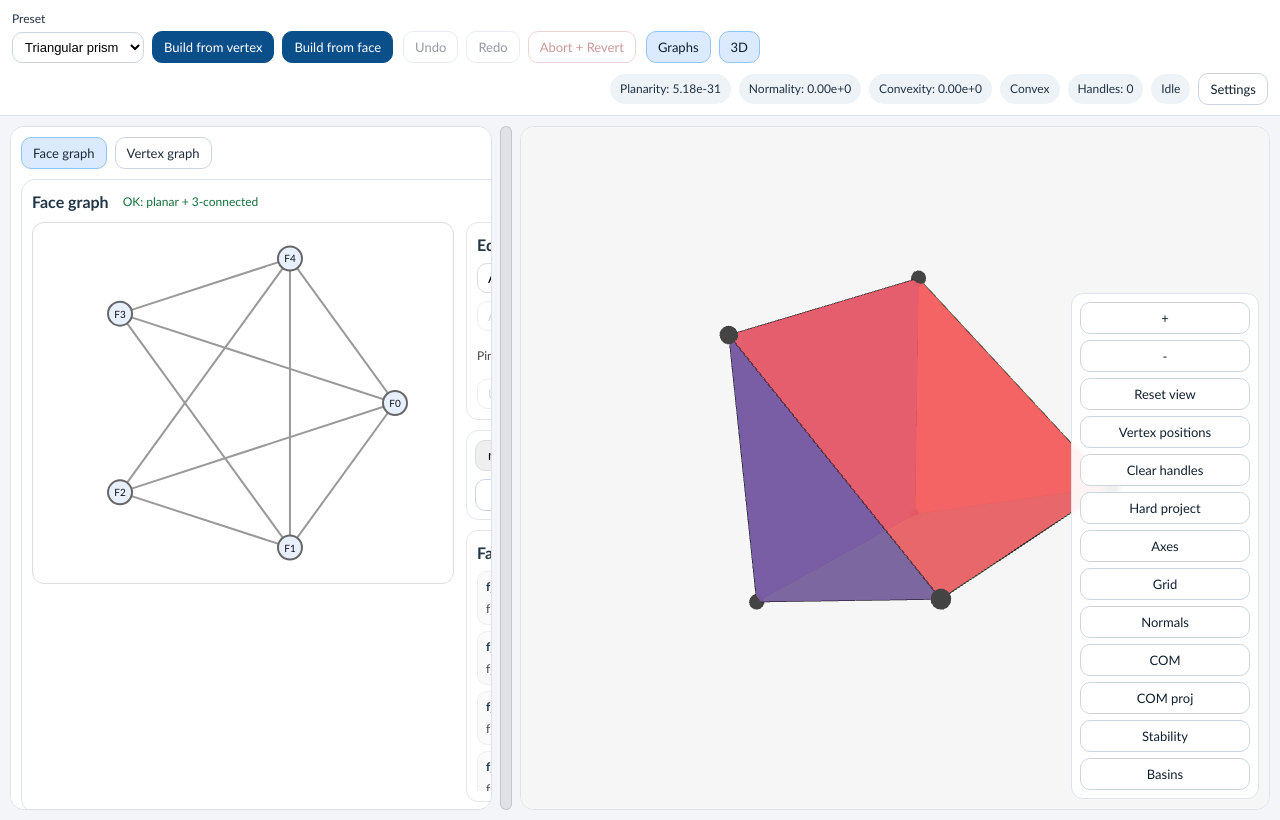
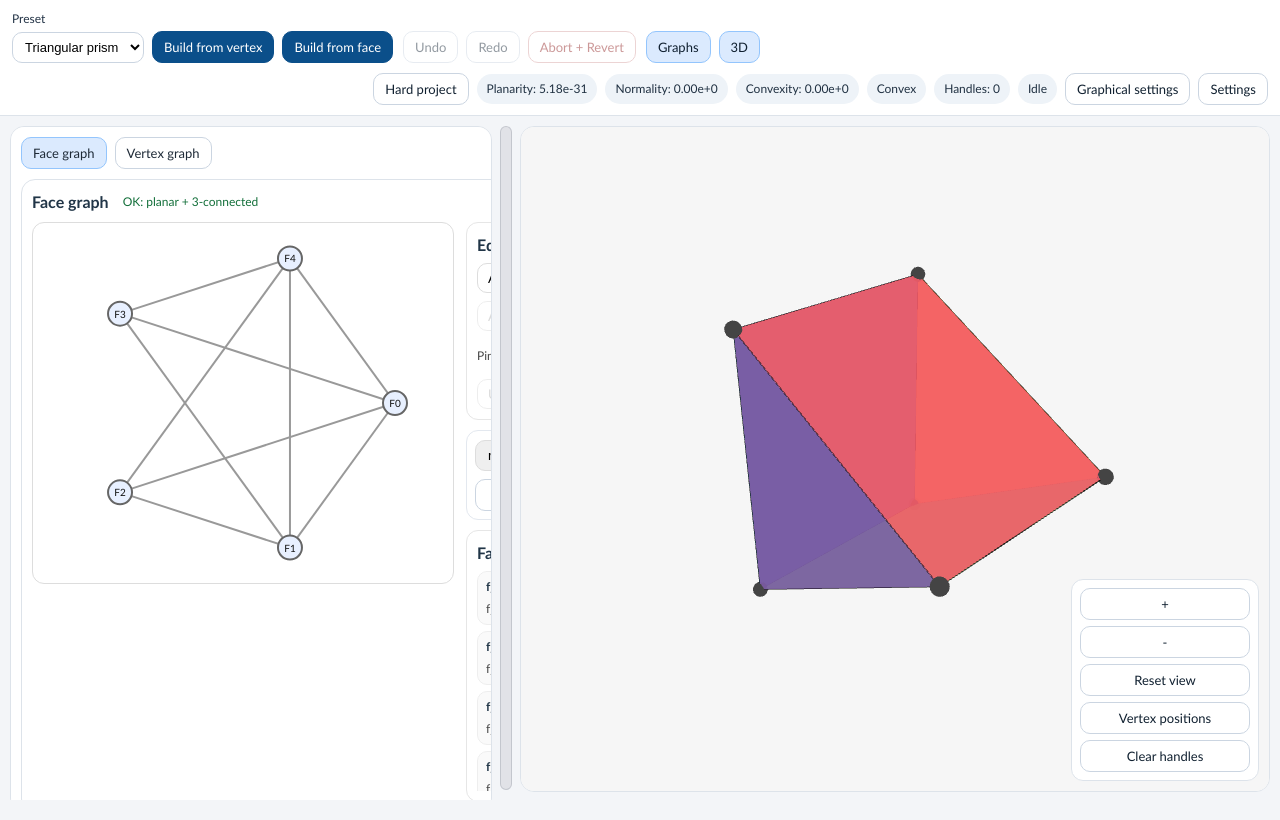
Before and after one commit to VarunVejalla/polyhedron-topology, a React (Vite) app: page / in a window 1280 px wide. Built offline with nearby package versions, Linux system fonts and the light colour scheme.

Commit message:
fixing sizes of panels

```diff
--- a/src/App.css
+++ b/src/App.css
@@ -1,9 +1,11 @@
 .appRoot,
 .App {
-  height: 100vh;
-  display: grid;
-  grid-template-rows: auto auto minmax(0, 1fr);
+  min-height: 100vh;
+  height: 100dvh;
+  display: flex;
+  flex-direction: column;
   background: #f3f5f8;
+  overflow: hidden;
 }
 
 .toolbar {
@@ -143,22 +145,38 @@
   margin-top: 8px;
 }
 
+.settingsSectionTitle {
+  font-size: 13px;
+  color: #243447;
+  font-weight: 700;
+}
+
 .settingsGrid {
   display: grid;
   grid-template-columns: repeat(auto-fill, minmax(170px, 1fr));
   gap: 10px;
 }
 
+.settingsButtonGrid {
+  display: grid;
+  grid-template-columns: repeat(auto-fill, minmax(150px, 1fr));
+  gap: 8px;
+  margin-top: 8px;
+}
+
 .mainRow {
   display: flex;
+  flex: 1 1 auto;
   min-height: 0;
   height: 100%;
   padding: 10px;
   gap: 0;
   align-items: stretch;
+  box-sizing: border-box;
 }
 
 .leftPane {
+  height: 100%;
   overflow: auto;
   background: #fff;
   border: 1px solid #dde3ea;
@@ -168,6 +186,7 @@
 
 .rightPane {
   flex: 1;
+  height: 100%;
   min-width: 280px;
   min-height: 0;
   background: #fff;
--- a/src/App.tsx
+++ b/src/App.tsx
@@ -23,9 +23,7 @@ export default function App() {
   const [isConvexNow, setIsConvexNow] = useState(true);
   const [handleCount, setHandleCount] = useState(0);
   const [isComputing, setIsComputing] = useState(false);
-  const [threeOnlyHeight, setThreeOnlyHeight] = useState<number | null>(null);
   const prismRef = useRef<PrismEditorHandle | null>(null);
-  const mainRowRef = useRef<HTMLDivElement | null>(null);
 
   const undo = () => dispatch({ type: "UNDO" });
   const redo = () => dispatch({ type: "REDO" });
@@ -67,23 +65,6 @@ export default function App() {
     window.addEventListener("resize", clampLeftPane);
     return () => window.removeEventListener("resize", clampLeftPane);
   }, [doc.ui.showGraphs, doc.ui.show3D, doc.ui.leftWidth]);
-
-  useEffect(() => {
-    const updateThreeOnlyHeight = () => {
-      const node = mainRowRef.current;
-      if (!node) return;
-      if (!(doc.ui.show3D && !doc.ui.showGraphs)) {
-        setThreeOnlyHeight(null);
-        return;
-      }
-      const top = node.getBoundingClientRect().top;
-      const h = Math.max(320, window.innerHeight - top - 10);
-      setThreeOnlyHeight(h);
-    };
-    updateThreeOnlyHeight();
-    window.addEventListener("resize", updateThreeOnlyHeight);
-    return () => window.removeEventListener("resize", updateThreeOnlyHeight);
-  }, [doc.ui.show3D, doc.ui.showGraphs, doc.ui.showAdvancedSettings]);
 
   useEffect(() => {
     const onKey = (e: KeyboardEvent) => {
@@ -201,12 +182,22 @@ export default function App() {
         </div>
 
         <div className="toolbarSection toolbarSectionRight">
+          <button className="uiButton" onClick={() => prismRef.current?.hardProject()} disabled={isComputing}>
+            Hard project
+          </button>
           <div className="statusPill">Planarity: {planarity.toExponential(2)}</div>
           <div className="statusPill">Normality: {unitNormality.toExponential(2)}</div>
           <div className="statusPill">Convexity: {convexityViolation.toExponential(2)}</div>
           <div className={`statusPill ${isConvexNow ? "" : "statusBusy"}`}>{isConvexNow ? "Convex" : "Non-convex"}</div>
           <div className="statusPill">Handles: {handleCount}</div>
           <div className={`statusPill ${isComputing ? "statusBusy" : ""}`}>{isComputing ? "Running" : "Idle"}</div>
+          <button
+            className="uiButton"
+            onClick={() => dispatch({ type: "SET_UI", patch: { showGraphicalSettings: !doc.ui.showGraphicalSettings } })}
+            aria-expanded={doc.ui.showGraphicalSettings}
+          >
+            {doc.ui.showGraphicalSettings ? "Hide graphical" : "Graphical settings"}
+          </button>
           <button
             className="uiButton"
             onClick={() => dispatch({ type: "SET_UI", patch: { showAdvancedSettings: !doc.ui.showAdvancedSettings } })}
@@ -226,7 +217,41 @@ export default function App() {
         />
       )}
 
-      <div className="mainRow" ref={mainRowRef}>
+      {doc.ui.showGraphicalSettings && (
+        <div className="settingsPanel">
+          <div className="settingsDropdown">
+            <div className="settingsSectionTitle">Graphical settings</div>
+            <div className="settingsButtonGrid">
+              <button className={`uiButton ${doc.ui.showVertexPositions ? "uiButtonActive" : ""}`} onClick={() => toggleViewFlag("showVertexPositions")} disabled={isComputing}>
+                Vertex positions
+              </button>
+              <button className={`uiButton ${doc.ui.showAxes ? "uiButtonActive" : ""}`} onClick={() => toggleViewFlag("showAxes")} disabled={isComputing}>
+                Axes
+              </button>
+              <button className={`uiButton ${doc.ui.showGrid ? "uiButtonActive" : ""}`} onClick={() => toggleViewFlag("showGrid")} disabled={isComputing}>
+                Grid
+              </button>
+              <button className={`uiButton ${doc.ui.showNormals ? "uiButtonActive" : ""}`} onClick={() => toggleViewFlag("showNormals")} disabled={isComputing}>
+                Normals
+              </button>
+              <button className={`uiButton ${doc.ui.showCom ? "uiButtonActive" : ""}`} onClick={() => toggleViewFlag("showCom")} disabled={isComputing}>
+                COM
+              </button>
+              <button className={`uiButton ${doc.ui.showProjections ? "uiButtonActive" : ""}`} onClick={() => toggleViewFlag("showProjections")} disabled={isComputing}>
+                COM proj
+              </button>
+              <button className={`uiButton ${doc.ui.showStability ? "uiButtonActive" : ""}`} onClick={() => toggleViewFlag("showStability")} disabled={isComputing}>
+                Stability
+              </button>
+              <button className={`uiButton ${doc.ui.showBasins ? "uiButtonActive" : ""}`} onClick={() => toggleViewFlag("showBasins")} disabled={isComputing}>
+                Basins
+              </button>
+            </div>
+          </div>
+        </div>
+      )}
+
+      <div className="mainRow">
         {doc.ui.showGraphs && (
           <div className="leftPane" style={{ width: doc.ui.leftWidth }}>
             <GraphEditor
@@ -253,7 +278,7 @@ export default function App() {
         )}
 
         {doc.ui.show3D && (
-          <div className="rightPane" style={doc.ui.show3D && !doc.ui.showGraphs && threeOnlyHeight ? { height: `${threeOnlyHeight}px` } : undefined}>
+          <div className="rightPane">
             <PrismEditor
               ref={prismRef}
               initialVertices={doc.poly.vertices}
@@ -299,34 +324,6 @@ export default function App() {
               <button className="uiButton" onClick={() => prismRef.current?.clearAllHandles()} disabled={isComputing}>
                 Clear handles
               </button>
-              <button className="uiButton" onClick={() => prismRef.current?.hardProject()} disabled={isComputing}>
-                Hard project
-              </button>
-              <button className={`uiButton ${doc.ui.showAxes ? "uiButtonActive" : ""}`} onClick={() => toggleViewFlag("showAxes")} disabled={isComputing}>
-                Axes
-              </button>
-              <button className={`uiButton ${doc.ui.showGrid ? "uiButtonActive" : ""}`} onClick={() => toggleViewFlag("showGrid")} disabled={isComputing}>
-                Grid
-              </button>
-              <button className={`uiButton ${doc.ui.showNormals ? "uiButtonActive" : ""}`} onClick={() => toggleViewFlag("showNormals")} disabled={isComputing}>
-                Normals
-              </button>
-              <button className={`uiButton ${doc.ui.showCom ? "uiButtonActive" : ""}`} onClick={() => toggleViewFlag("showCom")} disabled={isComputing}>
-                COM
-              </button>
-              <button
-                className={`uiButton ${doc.ui.showProjections ? "uiButtonActive" : ""}`}
-                onClick={() => toggleViewFlag("showProjections")}
-                disabled={isComputing}
-              >
-                COM proj
-              </button>
-              <button className={`uiButton ${doc.ui.showStability ? "uiButtonActive" : ""}`} onClick={() => toggleViewFlag("showStability")} disabled={isComputing}>
-                Stability
-              </button>
-              <button className={`uiButton ${doc.ui.showBasins ? "uiButtonActive" : ""}`} onClick={() => toggleViewFlag("showBasins")} disabled={isComputing}>
-                Basins
-              </button>
             </div>
 
             {doc.ui.showVertexPositions && (
--- a/src/index.css
+++ b/src/index.css
@@ -24,6 +24,12 @@ body {
   min-height: 100vh;
 }
 
+html,
+body,
+#root {
+  height: 100%;
+}
+
 button {
   font-family: inherit;
 }
--- a/src/state/document.ts
+++ b/src/state/document.ts
@@ -25,6 +25,7 @@ type UIState = {
   showBasins: boolean;
   showAdvancedSettings: boolean;
   showAdvancedProjectionParams: boolean;
+  showGraphicalSettings: boolean;
 };
 
 type ProjectionState = ProjectionSettings;
@@ -116,6 +117,7 @@ export function createInitialState(): DocumentState {
       showBasins: false,
       showAdvancedSettings: false,
       showAdvancedProjectionParams: false,
+      showGraphicalSettings: false,
     },
   };
 
```
